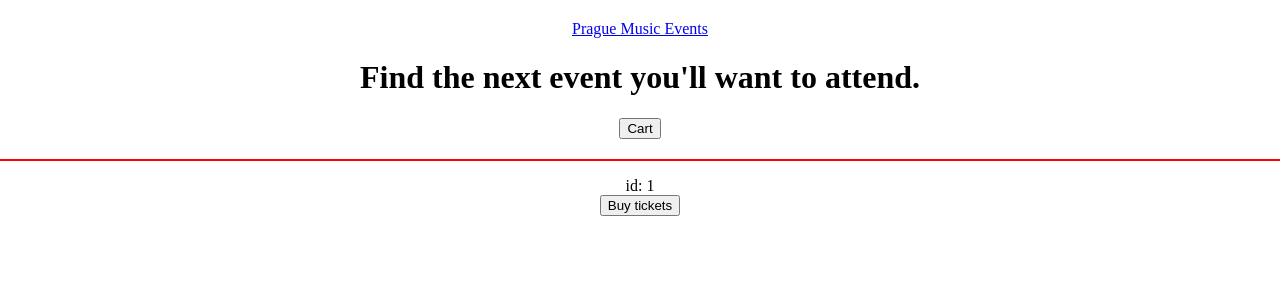
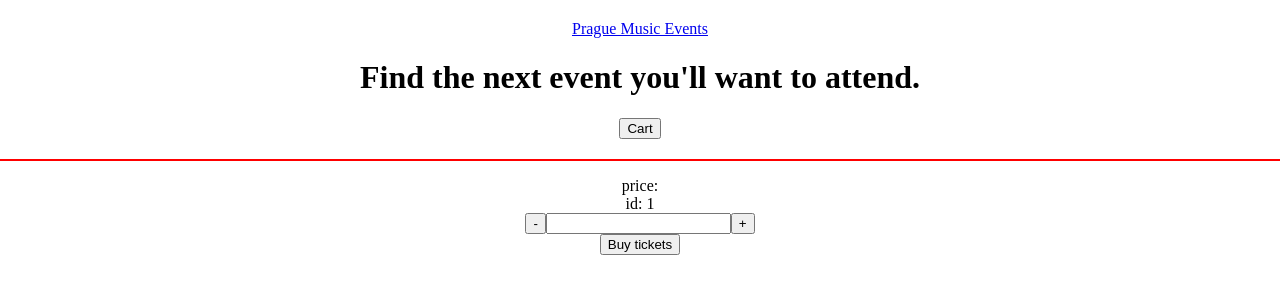
Before and after one commit to PaulRoss1/PME-Frontend, a React (Create React App) app: page /event/1 in a window 1280 px wide. Shown: the top 300 px of the page. Built offline with nearby package versions, Linux system fonts and the light colour scheme; no server answers.

Commit message:
changed cart system and fixed input fields

```diff
--- a/src/App.js
+++ b/src/App.js
@@ -16,7 +16,6 @@ function App() {
             <Route path="/" element={<Homepage />} />
             <Route path="/event/:id" element={<EventPage />} />
             <Route path="/cart" element={<Cart />} />
-            <Route path="/cart/:id" element={<Cart />} />
           </Routes>
         </Router>
       </EventContextProvider>
--- a/src/context/event-context.jsx
+++ b/src/context/event-context.jsx
@@ -32,7 +32,7 @@ export const EventContextProvider = (props) => {
     }
   };
 
-  const getTotalCarAmount = () => {
+  const getTotalCartAmount = () => {
     let totalAmount = 0;
     for (const item in cartItems) {
       if (cartItems[item] > 0) {
@@ -61,7 +61,7 @@ export const EventContextProvider = (props) => {
     removeFromCart,
     events,
     updateCartItemCount,
-    getTotalCarAmount,
+    getTotalCartAmount,
   };
 
   return (
--- a/src/pages/cart/cart-item.jsx
+++ b/src/pages/cart/cart-item.jsx
@@ -7,6 +7,12 @@ export const CartItem = (props) => {
   const { addToCart, removeFromCart, cartItems, updateCartItemCount } =
     useContext(EventContext);
 
+  const handleInputChange = (e) => {
+    const inputValue = e.target.value;
+    const numericValue = inputValue.replace(/[^0-9]/g, "");
+    updateCartItemCount(Number(numericValue), id);
+  };
+
   return (
     <div className="cartItem">
       <img src={image} alt="" />
@@ -15,10 +21,7 @@ export const CartItem = (props) => {
         <p>price: {price}</p>
         <div className="countHandler">
           <button onClick={() => removeFromCart(id)}>-</button>
-          <input
-            value={cartItems[id]}
-            onChange={(e) => updateCartItemCount(Number(e.target.value), id)}
-          />
+          <input value={cartItems[id]} onChange={handleInputChange} />
           <button onClick={() => addToCart(id)}>+</button>
         </div>
       </div>
--- a/src/pages/cart/cart.jsx
+++ b/src/pages/cart/cart.jsx
@@ -1,40 +1,17 @@
-import React, { useContext, useEffect, useState } from "react";
+import React, { useContext } from "react";
 import "./cart.css";
 import { EventContext } from "../../context/event-context";
-import { useParams, useNavigate } from "react-router-dom";
+import { useNavigate } from "react-router-dom";
 import { CartItem } from "./cart-item";
 
 export const Cart = () => {
-  const { id } = useParams();
-  const { addToCart, events, cartItems, getTotalCarAmount } =
-    useContext(EventContext);
-  const [loading, setLoading] = useState(true);
-  const event = events.find((event) => event.id === parseInt(id));
-  const cartItemsAmount = cartItems[id];
-  const totalAmount = getTotalCarAmount();
+  const { events, cartItems, getTotalCartAmount } = useContext(EventContext);
+
+  const totalAmount = getTotalCartAmount();
   const navigate = useNavigate();
-
-  useEffect(() => {
-    setLoading(false);
-  }, [event]);
-
-  if (loading) {
-    return <div>Loading...</div>;
-  }
 
   return (
     <>
-      {id && (
-        <div>
-          {event?.name}
-          <br />
-          <button onClick={() => addToCart(id)}>
-            add to cart {cartItemsAmount > 0 && <>({cartItemsAmount})</>}
-          </button>
-          <br />
-          {id}
-        </div>
-      )}
       {totalAmount > 0 ? (
         <>
           <div className="cart">
--- a/src/pages/event_page/event_page.jsx
+++ b/src/pages/event_page/event_page.jsx
@@ -7,7 +7,8 @@ export const EventPage = () => {
   const { id } = useParams();
   const navigate = useNavigate();
 
-  const { events } = useContext(EventContext);
+  const { events, removeFromCart, cartItems, updateCartItemCount, addToCart } =
+    useContext(EventContext);
   const [loading, setLoading] = useState(true);
   const event = events.find((event) => event.id === parseInt(id));
 
@@ -19,13 +20,28 @@ export const EventPage = () => {
     return <div>Loading...</div>;
   }
 
+  const handleInputChange = (e) => {
+    const inputValue = e.target.value;
+    const numericValue = inputValue.replace(/[^0-9]/g, "");
+    updateCartItemCount(Number(numericValue), id);
+  };
+
   return (
     <div>
       {event?.name}
       <br />
+      price: {event?.price}
+      <br />
       id: {id}
       <br />
-      <button onClick={() => navigate(`/cart/${id}`)}>Buy tickets</button>
+      <div className="countHandler">
+        <button onClick={() => cartItems[id] > 0 && removeFromCart(id)}>
+          -
+        </button>
+        <input value={cartItems[id]} onChange={handleInputChange} />
+        <button onClick={() => addToCart(id)}>+</button>
+      </div>
+      <button onClick={() => navigate("/cart")}>Buy tickets</button>
     </div>
   );
 };
```
